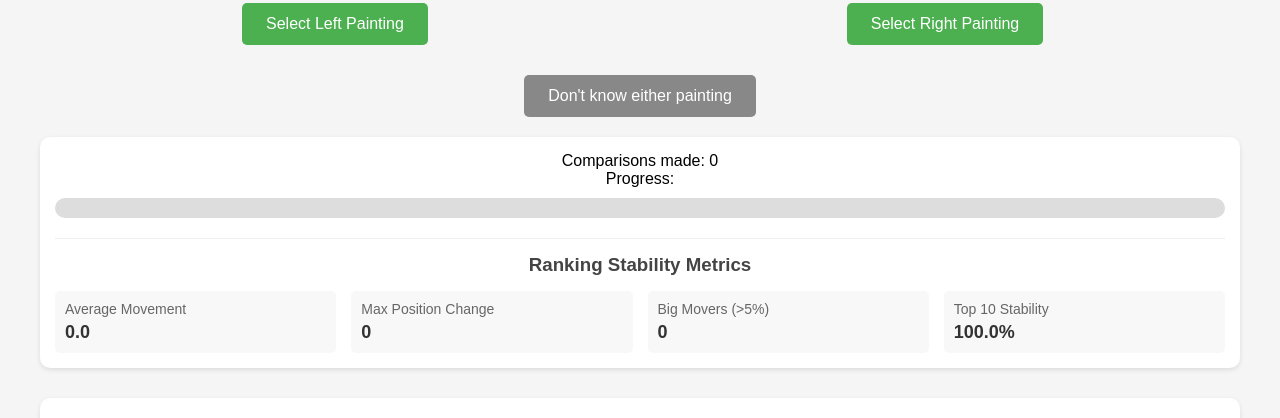
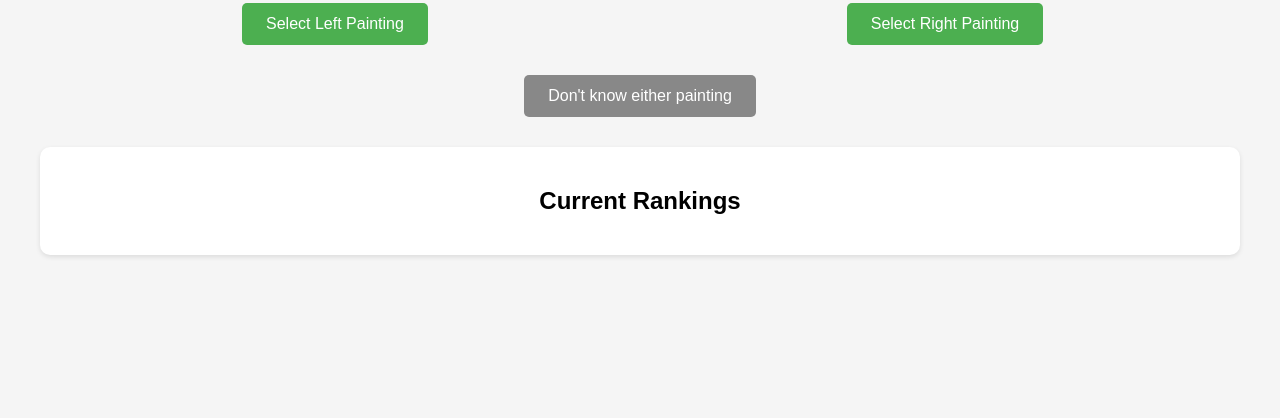
Before and after one commit to rbison84/art-comparison, a website: page index.html in a window 1280 px wide. Shown: the part 631-1049 px from the top of the page. After the commit the page ends 906 px from the top, so only its background shows below. Drawn offline with Linux system fonts and the light colour scheme.

Commit message:
Update index.html

```diff
--- a/index.html
+++ b/index.html
@@ -210,35 +210,6 @@ const API_BASE_URL = window.location.hostname === 'localhost'
     <div class="dont-know">
         <button onclick="dontKnow()">Don't know either painting</button>
     </div>
-
-<div class="stats">
-    <div>Comparisons made: <span id="comparison-count">0</span></div>
-    <div>Progress:</div>
-    <div id="progress-bar">
-        <div id="progress-fill"></div>
-    </div>
-    <div class="stability-metrics">
-        <h3>Ranking Stability Metrics</h3>
-        <div class="metrics-grid">
-            <div class="metric">
-                <div class="metric-label">Average Movement</div>
-                <div class="metric-value" id="avg-movement">-</div>
-            </div>
-            <div class="metric">
-                <div class="metric-label">Max Position Change</div>
-                <div class="metric-value" id="max-movement">-</div>
-            </div>
-            <div class="metric">
-                <div class="metric-label">Big Movers (>5%)</div>
-                <div class="metric-value" id="big-movers">-</div>
-            </div>
-            <div class="metric">
-                <div class="metric-label">Top 10 Stability</div>
-                <div class="metric-value" id="top-stability">-</div>
-            </div>
-        </div>
-    </div>
-</div>
 
     <div class="rankings-section">
         <h2>Current Rankings</h2>
```
